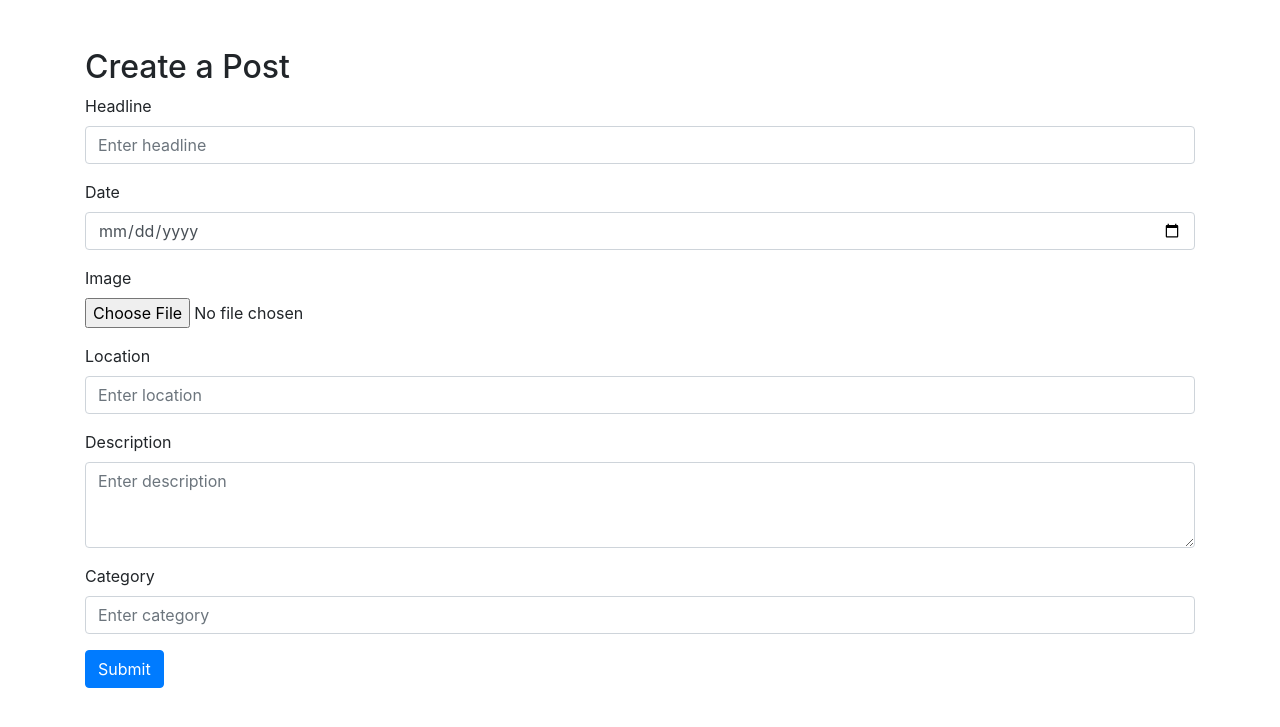
After one commit to Shit-Heads/kynhackathon, a Flask app: template code/templates/post.html in a window 1280 px wide. The commit adds this page. Shown: the top 727 px of the page. Run offline with Flask 3, Linux system fonts and the light colour scheme; the template is opened without the code that fills it, so the values that code supplies are empty; some libraries are stand-ins or nearby versions.

Commit message:
news scarpping works

```diff
--- a/code/app.py
+++ b/code/app.py
@@ -110,7 +110,7 @@ def dashboard():
         cursor.execute(f"select * from users where email = '{username}'")
         account = cursor.fetchone()
         location = account['location']
-        category = 'f1'
+        category = 'weather'
         news = scrape_google_news(location, category)
         return render_template('index.html', news=news)
     return redirect(url_for("login"))
--- /dev/null
+++ b/code/templates/post.html
@@ -0,0 +1,44 @@
+<!DOCTYPE html>
+<html lang="en">
+<head>
+    <meta charset="UTF-8">
+    <meta name="viewport" content="width=device-width, initial-scale=1.0">
+    <title>Post Form</title>
+    <link href="https://stackpath.bootstrapcdn.com/bootstrap/4.5.2/css/bootstrap.min.css" rel="stylesheet">
+</head>
+<body>
+    <div class="container mt-5">
+        <h2>Create a Post</h2>
+        <form>
+            <div class="form-group">
+                <label for="headline">Headline</label>
+                <input type="text" class="form-control" id="headline" placeholder="Enter headline">
+            </div>
+            <div class="form-group">
+                <label for="date">Date</label>
+                <input type="date" class="form-control" id="date">
+            </div>
+            <div class="form-group">
+                <label for="image">Image</label>
+                <input type="file" class="form-control-file" id="image">
+            </div>
+            <div class="form-group">
+                <label for="location">Location</label>
+                <input type="text" class="form-control" id="location" placeholder="Enter location">
+            </div>
+            <div class="form-group">
+                <label for="description">Description</label>
+                <textarea class="form-control" id="description" rows="3" placeholder="Enter description"></textarea>
+            </div>
+            <div class="form-group">
+                <label for="category">Category</label>
+                <input type="text" class="form-control" id="category" placeholder="Enter category">
+            </div>
+            <button type="submit" class="btn btn-primary">Submit</button>
+        </form>
+    </div>
+    <script src="https://code.jquery.com/jquery-3.5.1.slim.min.js"></script>
+    <script src="https://cdn.jsdelivr.net/npm/@popperjs/core@2.5.4/dist/umd/popper.min.js"></script>
+    <script src="https://stackpath.bootstrapcdn.com/bootstrap/4.5.2/js/bootstrap.min.js"></script>
+</body>
+</html>
```
Also changed, not shown: code/templates/index.html (+5 -5 lines), code/webscrapping/main.py (+4 -4 lines).
